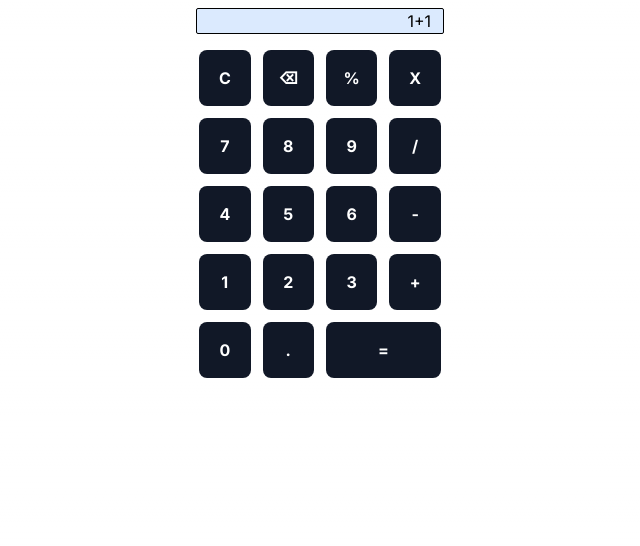
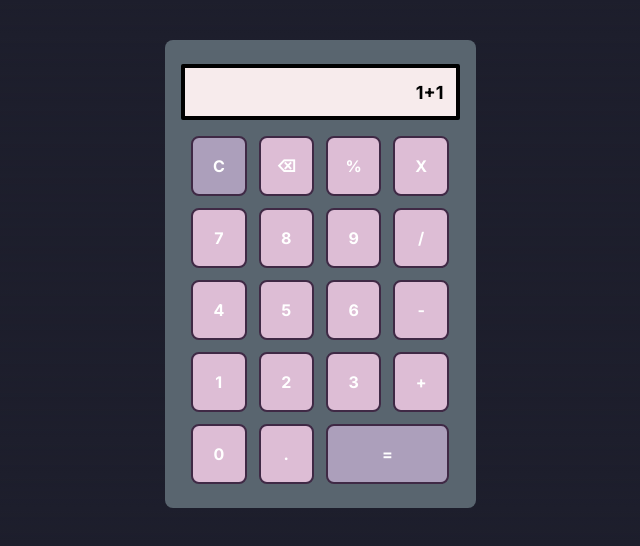
Before and after one commit to aditya-adiraju/only-calc, a Next.js app: page / in a window 1280 px wide. Shown: the top 546 px of the page, without its empty margins (320-960 px from the left). Built offline with nearby package versions, Linux system fonts and the light colour scheme.

Commit message:
added basic styling

```diff
--- a/app/globals.css
+++ b/app/globals.css
@@ -9,8 +9,8 @@
     'Roboto Mono', 'Oxygen Mono', 'Ubuntu Monospace', 'Source Code Pro',
     'Fira Mono', 'Droid Sans Mono', 'Courier New', monospace;
   --foreground-rgb: 0, 0, 0;
-  --background-start-rgb: 255, 255, 255;
-  --background-end-rgb: 255, 255, 255;
+  --background-start-rgb: 	29, 30, 44;
+  --background-end-rgb: 	29, 30, 44;
   --primary-glow: conic-gradient(
     from 180deg at 50% 50%,
     #16abff33 0deg,
--- a/app/page.tsx
+++ b/app/page.tsx
@@ -4,6 +4,7 @@ import { CenterSection } from '@/components/CenterSection';
 import Screen from '@/components/Screen';
 import { useState } from 'react';
 import { evaluate } from 'mathjs';
+import Header from '@/components/Header';
 
 export default function Home() {
   const [calculation, setCalculation] = useState("1+1");
--- a/components/BasicButtonList.tsx
+++ b/components/BasicButtonList.tsx
@@ -13,7 +13,7 @@ export default function BasicButtonList(props: BasicButtonListProps) {
 
     return (
         <div className='grid grid-cols-4 gap-3 max-w-md justify-center items-center'>
-          <CalculatorButton onClick={props.clearCalculation} value={"C"} />
+          <CalculatorButton className='bg-[#ac9fbb]' onClick={props.clearCalculation} value={"C"} />
           <CalculatorButton onClick={props.eraseLastCalculation} value={"⌫"} />
           <CalculatorButton onClick={() => props.addCalculation('%')} value={"%"} />
           <CalculatorButton onClick={() => props.addCalculation('*')}  value={"X"} />
@@ -31,7 +31,7 @@ export default function BasicButtonList(props: BasicButtonListProps) {
           <CalculatorButton onClick={() => props.addCalculation('+')} value={"+"} />
           <CalculatorButton onClick={() => props.addCalculation('0')} value={0} />
           <CalculatorButton onClick={() => props.addCalculation('.')} value={"."} />
-          <CalculatorButton onClick={props.parseCalculation} className='col-span-2' value={"="} />
+          <CalculatorButton onClick={props.parseCalculation} className='bg-[#ac9fbb] col-span-2' value={"="} />
         </div>
     )
 }
--- a/components/CalculatorButton.tsx
+++ b/components/CalculatorButton.tsx
@@ -9,7 +9,7 @@ export default function CalculatorButton(props: CalculatorButtonProps) {
     return (
         <>
             <button
-                className= {"bg-gray-900 hover:bg-gray-700 text-white font-bold px-4 py-4 rounded-lg " + props.className }
+                className= { !props.className ? "bg-[#ddbdd5] hover:bg-[#bb9bc3] border-2 border-[#3f2945] text-white font-bold px-4 py-4 rounded-lg " : 'hover:bg-[#3f2945] border-2 border-[#3f2945] text-white font-bold px-4 py-4 rounded-lg ' + props.className }
                 onClick={props.onClick}
             >
                 {props.value}
--- a/components/CenterSection.tsx
+++ b/components/CenterSection.tsx
@@ -7,7 +7,8 @@ interface CenterSectionProps {
 
 export function CenterSection({ children }: CenterSectionProps) {
     return (
-        <>
+        <div className='flex justify-center content-center pt-10'>
+    <div className="bg-[#59656f] justify-center items-center w-min px-4 py-4 pt-15 rounded-lg">
             {children &&
             Children.map(children, child => {
                 return (
@@ -15,6 +16,7 @@ export function CenterSection({ children }: CenterSectionProps) {
                         {child}
                     </div>
                 )})}
-        </>
+        </div>
+        </div>
     )
 }
--- /dev/null
+++ b/components/Header.tsx
@@ -0,0 +1,7 @@
+export default function Header() {
+    return (
+        <header >
+            <img src='public\logo.svg' />
+        </header>
+    )
+}
--- a/components/Screen.tsx
+++ b/components/Screen.tsx
@@ -5,7 +5,7 @@ interface ScreenProps {
 export default function Screen(props: ScreenProps) {
     return (
         <input
-                className="bg-blue-100 border w-lg border-black rounded-sm text-right pr-3"
+                className="text-lg bg-[#f7ebec] border-4 border-black font-bold h-14 w-lg rounded-sm text-right pr-3"
                 readOnly={true}
                 value={props.content}/>
     )
```
Also changed, not shown: public/onlyCalcLogo.svg.svg (added).
